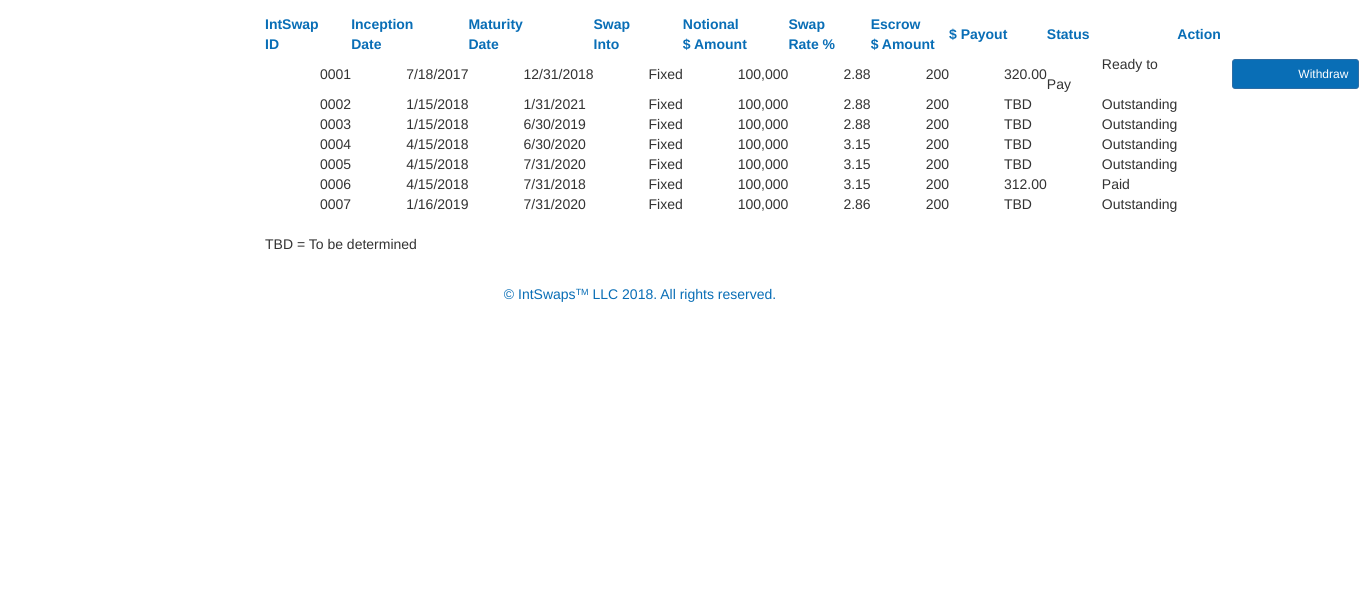
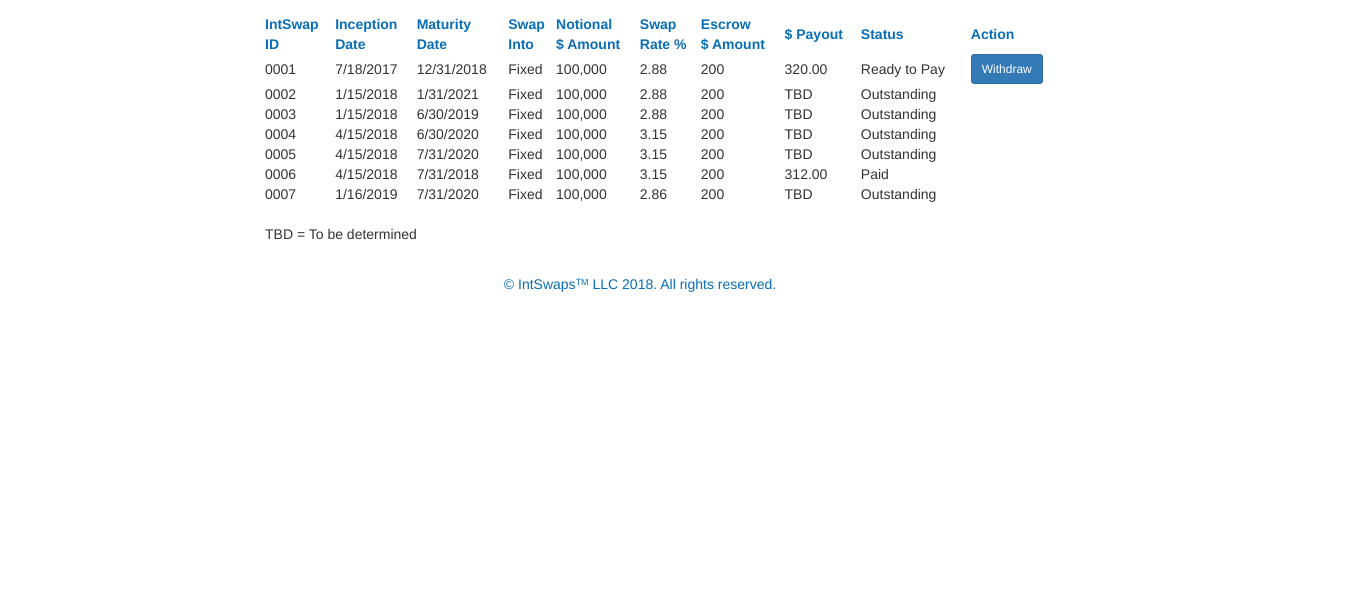
Before and after one commit to avakrishn/Int-Swaps, a website: page int-swap-dApp/src/contracthistory.html in a window 1280 px wide. Shown: the part 203-800 px from the top of the page, 1359 px wide, since content can reach past the window. Drawn offline with nearby package versions, Linux system fonts and the light colour scheme; no server answers.

Commit message:
remove unnecessary stylesheet

```diff
--- a/int-swap-dApp/src/contracthistory.html
+++ b/int-swap-dApp/src/contracthistory.html
@@ -11,7 +11,6 @@
     <!-- Bootstrap -->
     <link href="css/bootstrap.min.css" rel="stylesheet">
     <link rel="stylesheet" type="text/css" href="css/index.css">
-    <link rel="stylesheet" type="text/css" href="css/getquote.css">
 
     <!-- HTML5 shim and Respond.js for IE8 support of HTML5 elements and media queries -->
     <!-- WARNING: Respond.js doesn't work if you view the page via file:// -->
```
